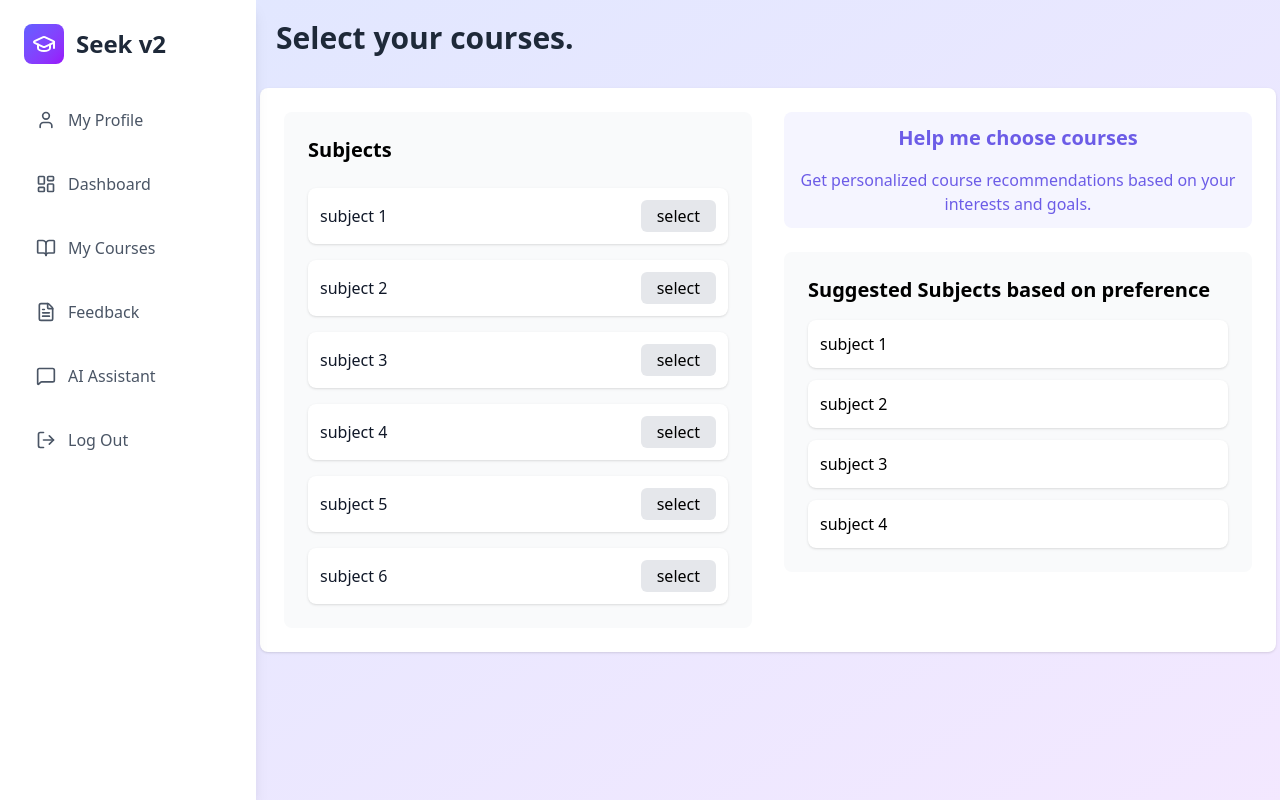
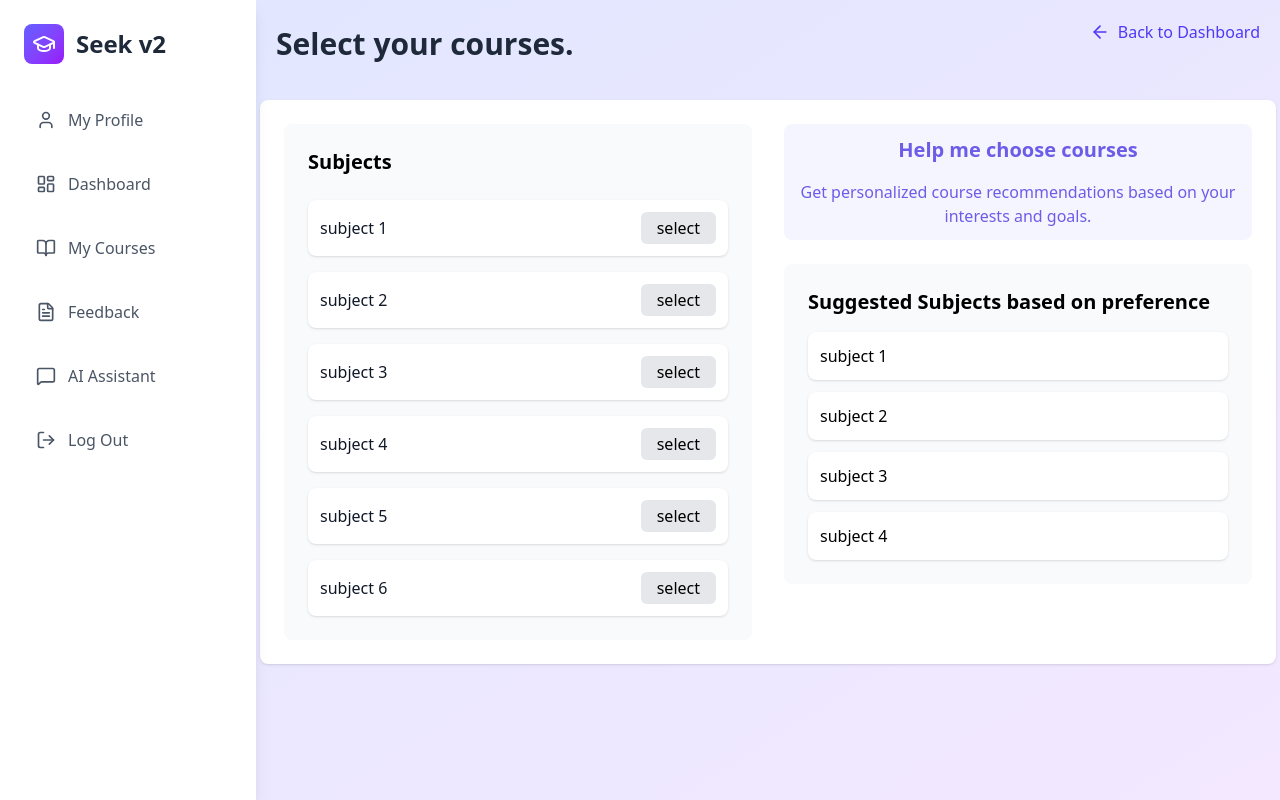
Before and after one commit to mfzlur/AI-Learning-Portal, a Vue app in the folder vue/: page /login in a window 1280 px wide. Both pictures are taken after a click on the button "Login with Google". Built offline with nearby package versions, Linux system fonts and the light colour scheme.

Commit message:
Update SubjectSelection.vue

```diff
--- a/vue/src/components/SubjectSelection.vue
+++ b/vue/src/components/SubjectSelection.vue
@@ -1,6 +1,10 @@
 <template>
   <div><header class="mb-8 flex justify-between items-center mt-4 ml-4 mr-4">
     <h2 class="text-3xl font-bold text-gray-800">Select your courses.</h2>
+    <button @click="$router.push('/dashboard')" class="mb-6 text-indigo-600 hover:text-indigo-800 flex items-center">
+        <ArrowLeftIcon class="w-5 h-5 mr-2" />
+        Back to Dashboard
+      </button>
 </header>
     <div class="bg-white rounded-lg shadow p-6">
 
@@ -42,7 +46,7 @@
 
   <script setup>
   import { ref } from 'vue'
-
+  import { ArrowLeftIcon, PlusIcon,PencilIcon } from 'lucide-vue-next'
   const subjects = ref([
     'subject 1',
     'subject 2',
```
